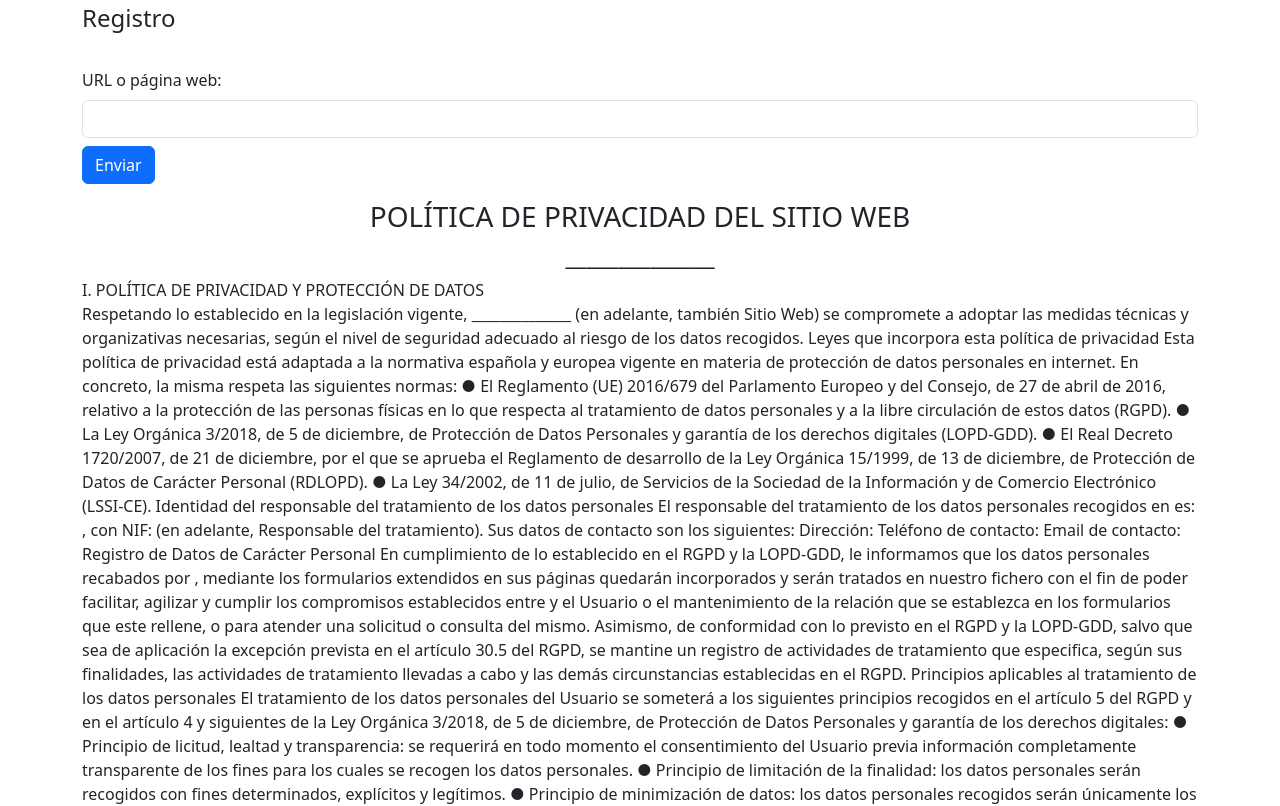
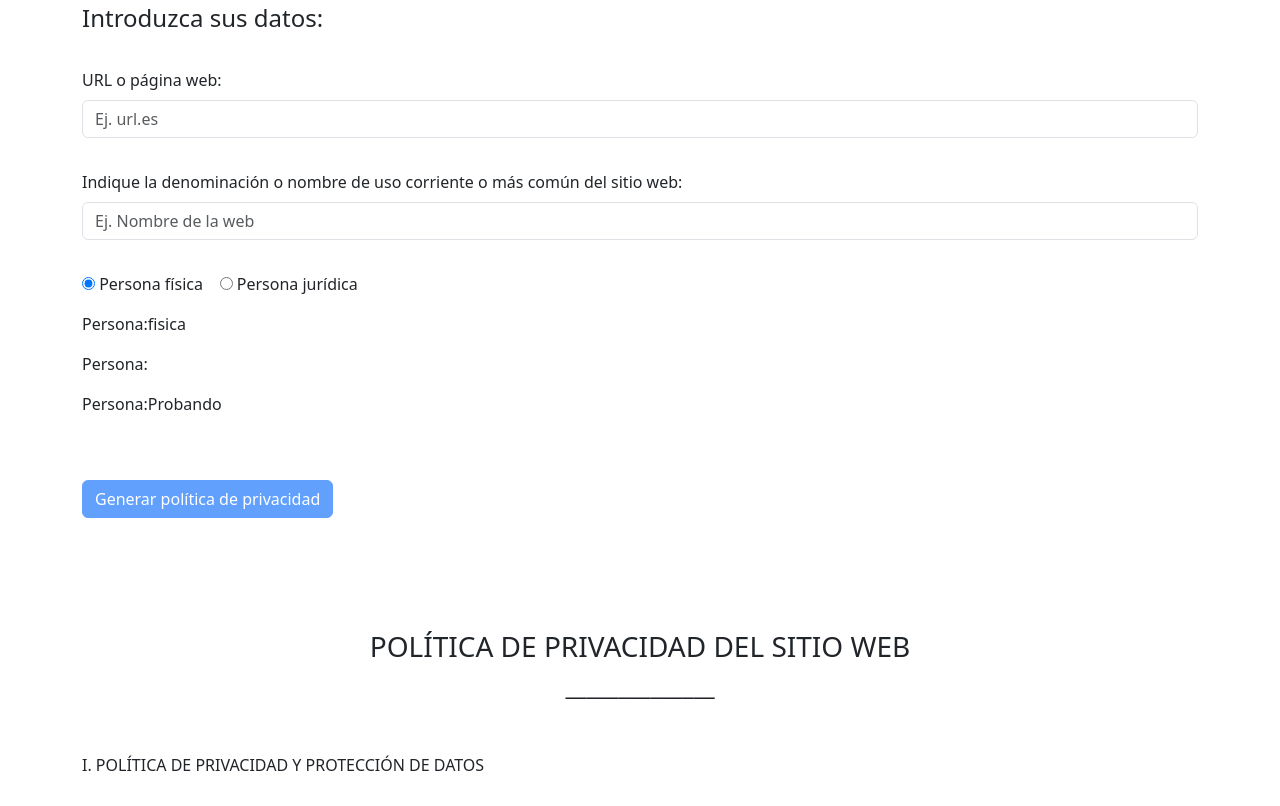
Before and after one commit to BFPere/Politica-Privacidad, an Angular app: page / in a window 1280 px wide. Shown: the top 806 px of the page. Built offline with nearby package versions, Linux system fonts and the light colour scheme.

Commit message:
sense errors, no passa valor persona a parent

```diff
--- a/src/app/app.module.ts
+++ b/src/app/app.module.ts
@@ -5,11 +5,13 @@ import { FormsModule, ReactiveFormsModule } from '@angular/forms';
 import { AppRoutingModule } from './app-routing.module';
 import { AppComponent } from './app.component';
 import { FormulariComponent } from './formulari/formulari.component';
+import { CheckformComponent } from './checkform/checkform.component';
 
 @NgModule({
   declarations: [
     AppComponent,
-    FormulariComponent
+    FormulariComponent,
+    CheckformComponent
   ],
   imports: [
     BrowserModule,
--- /dev/null
+++ b/src/app/checkform/checkform.component.html
@@ -0,0 +1,16 @@
+
+<!-- <form [formGroup]="formulariocheck" > -->
+    <form [formGroup]="formulariocheck"(ngSubmit)="submit()">
+    <p><br>
+      <input type="radio" formControlName="persona" value="fisica">&#160;Persona física&#160;&#160;&#160;
+      <input type="radio" formControlName="persona" value="juridica">&#160;Persona jurídica
+    </p>
+<!--
+    <p><button type="submit">Confirmar</button></p>
+  </form>-->
+  <div>
+    <p>Persona:{{formulariocheck.value.persona}}</p>
+    <p>Persona:{{this.persona}}</p>
+    <p>Persona:{{this.tipopersona2}}</p>
+    <!-- <p>Persona:{{this.tipopersona}}</p> -->
+  </div>
--- /dev/null
+++ b/src/app/checkform/checkform.component.ts
@@ -0,0 +1,25 @@
+import { Component, OnInit } from '@angular/core';
+import { FormGroup, FormControl } from '@angular/forms';
+
+@Component({
+  selector: 'app-checkform',
+  templateUrl: './checkform.component.html',
+  styleUrls: ['./checkform.component.css']
+})
+
+export class CheckformComponent implements OnInit{
+tipopersona2: string="Probando";
+persona!: string;
+
+  formulariocheck = new FormGroup({
+    persona: new FormControl('fisica'),
+  });
+
+  ngOnInit(): void {
+  }
+
+  submit() {
+    console.log("hola");
+  }
+
+}
--- a/src/app/formulari/formulari.component.html
+++ b/src/app/formulari/formulari.component.html
@@ -1,60 +1,57 @@
-
 <section id="forms">
 
     <div class="container">
-    <!-- <header>
-      <h1>Form elements</h1></header> -->
+
     <form [formGroup]="formulario" (ngSubmit)="onSubmit(formulario)" novalidate>
       <fieldset id="forms__input">
 
-        <legend>Registro</legend>
+        <legend>Introduzca sus datos:</legend>
 
         <br><br><label for="url" class="form-label">URL o página web:</label>
-        <input formControlName="url" class="form-control mb-2" type="url">
-
+        <input formControlName="url" class="form-control mb-2" type="url" placeholder="Ej. url.es" required>
         <div *ngIf="m.url.touched && m.url.invalid">
           <div *ngIf="m.url.errors?.required" class="errorform">Introduzca url o web</div>
           <div *ngIf="m.url.errors?.pattern" class="errorform">Introduzca una url o web válida</div>
         </div>
 
-        <!-- <br><label for="apellidos" class="form-label">Apellidos:</label>
-        <input formControlName="apellidos" class="form-control">
+        <br><label for="nombreurl" class="form-label">Indique la denominación o nombre de uso corriente o más común del sitio web:</label>
+        <input formControlName="nombreurl" class="form-control mb-2" placeholder="Ej. Nombre de la web" require>
+        <div *ngIf="m.nombreurl.touched && m.nombreurl.invalid">
+          <div *ngIf="m.url.errors?.required" class="errorform">Introduzca el nombre de la web</div>
+        </div>
 
-        <br><label for="email" class="form-label">e-mail:</label>
-        <input formControlName="email" class="form-control">
-        <p><br></p>
+        <app-checkform></app-checkform>
 
-        <span >Todos los campos son requeridos</span> -->
-
-        <!-- <span *ngIf="formulario.get('nombre')?.hasError('required')">Todos los campos son requeridos</span> -->
-        <!-- {{formulario.controls.user.errors | json}} -->
-
-        <!-- <p><button class="btn btn-primary" type="submit" [disabled]="!formulario.valid">Enviar</button></p> -->
-         <p><button class="btn btn-primary" type="submit" >Enviar</button></p>
+        <br><br><p><button class="btn btn-primary" type="submit" [disabled]="!formulario.valid">Generar política de privacidad</button></p>
+        <br><br><br><br>
       </fieldset>
     </form>
 </div>
 </section>
 
-<section id="forms">
-<div class="container" id="textocompleto">
+<section id="texto">
+<div class="container">
 
 <h3 class="centrado">POLÍTICA DE PRIVACIDAD DEL SITIO WEB</h3>
-<h4 class="centrado">{{url}}</h4>
-I. POLÍTICA DE PRIVACIDAD Y PROTECCIÓN DE DATOS <br>
-Respetando lo establecido en la legislación vigente, {{url}} (en adelante, también Sitio Web) se compromete a adoptar las medidas técnicas y organizativas necesarias, según el nivel de seguridad adecuado al riesgo de los datos recogidos.
-Leyes que incorpora esta política de privacidad
-Esta política de privacidad está adaptada a la normativa española y europea vigente en materia de protección de datos personales en internet. En concreto, la misma respeta las siguientes normas:
-●	El Reglamento (UE) 2016/679 del Parlamento Europeo y del Consejo, de 27 de abril de 2016, relativo a la protección de las personas físicas en lo que respecta al tratamiento de datos personales y a la libre circulación de estos datos (RGPD).
-●	La Ley Orgánica 3/2018, de 5 de diciembre, de Protección de Datos Personales y garantía de los derechos digitales (LOPD-GDD).
-●	El Real Decreto 1720/2007, de 21 de diciembre, por el que se aprueba el Reglamento de desarrollo de la Ley Orgánica 15/1999, de 13 de diciembre, de Protección de Datos de Carácter Personal (RDLOPD).
-●	La Ley 34/2002, de 11 de julio, de Servicios de la Sociedad de la Información y de Comercio Electrónico (LSSI-CE).
-Identidad del responsable del tratamiento de los datos personales
-El responsable del tratamiento de los datos personales recogidos en  es: , con NIF:  (en adelante, Responsable del tratamiento). Sus datos de contacto son los siguientes:
-Dirección:
-Teléfono de contacto:
-Email de contacto:
-Registro de Datos de Carácter Personal
+<h4 class="centrado">{{url}}</h4><br><br>
+
+<h6>I. POLÍTICA DE PRIVACIDAD Y PROTECCIÓN DE DATOS</h6><br>
+Respetando lo establecido en la legislación vigente, {{nombreurl}} (en adelante, también Sitio Web) se compromete a adoptar las medidas técnicas y organizativas necesarias, según el nivel de seguridad adecuado al riesgo de los datos recogidos.
+Leyes que incorpora esta política de privacidad.<br>
+Esta política de privacidad está adaptada a la normativa española y europea vigente en materia de protección de datos personales en internet. En concreto, la misma respeta las siguientes normas:<br>
+·	El Reglamento (UE) 2016/679 del Parlamento Europeo y del Consejo, de 27 de abril de 2016, relativo a la protección de las personas físicas en lo que respecta al tratamiento de datos personales y a la libre circulación de estos datos (RGPD).<br>
+·	La Ley Orgánica 3/2018, de 5 de diciembre, de Protección de Datos Personales y garantía de los derechos digitales (LOPD-GDD).<br>
+·	El Real Decreto 1720/2007, de 21 de diciembre, por el que se aprueba el Reglamento de desarrollo de la Ley Orgánica 15/1999, de 13 de diciembre, de Protección de Datos de Carácter Personal (RDLOPD).<br>
+·	La Ley 34/2002, de 11 de julio, de Servicios de la Sociedad de la Información y de Comercio Electrónico (LSSI-CE).<br>
+<br><h6>Identidad del responsable del tratamiento de los datos personales</h6>
+El responsable del tratamiento de los datos personales recogidos en {{url}} es (en adelante, Responsable del tratamiento):
+<br>&#160;&#160;&#160;· Nombre:<br>
+&#160;&#160;&#160;· NIF:<br>
+&#160;&#160;&#160;· Dirección: <br>
+&#160;&#160;&#160;· Teléfono de contacto: <br>
+&#160;&#160;&#160;· Email de contacto:
+<br><br>
+<h6>Registro de Datos de Carácter Personal</h6>
 En cumplimiento de lo establecido en el RGPD y la LOPD-GDD, le informamos que los datos personales recabados por , mediante los formularios extendidos en sus páginas quedarán incorporados y serán tratados en nuestro fichero con el fin de poder facilitar, agilizar y cumplir los compromisos establecidos entre  y el Usuario o el mantenimiento de la relación que se establezca en los formularios que este rellene, o para atender una solicitud o consulta del mismo. Asimismo, de conformidad con lo previsto en el RGPD y la LOPD-GDD, salvo que sea de aplicación la excepción prevista en el artículo 30.5 del RGPD, se mantine un registro de actividades de tratamiento que especifica, según sus finalidades, las actividades de tratamiento llevadas a cabo y las demás circunstancias establecidas en el RGPD.
 Principios aplicables al tratamiento de los datos personales
 El tratamiento de los datos personales del Usuario se someterá a los siguientes principios recogidos en el artículo 5 del RGPD y en el artículo 4 y siguientes de la Ley Orgánica 3/2018, de 5 de diciembre, de Protección de Datos Personales y garantía de los derechos digitales:
--- a/src/app/formulari/formulari.component.ts
+++ b/src/app/formulari/formulari.component.ts
@@ -1,5 +1,6 @@
 import { Component, OnInit } from '@angular/core';
-import { FormGroup, FormBuilder, Validators} from '@angular/forms';
+import { FormGroup, FormControl, FormBuilder, Validators} from '@angular/forms';
+import { CheckformComponent } from '../checkform/checkform.component';
 
 
 @Component({
@@ -10,23 +11,28 @@ import { FormGroup, FormBuilder, Validators} from '@angular/forms';
 export class FormulariComponent implements OnInit {
 
   formulario!: FormGroup;
+  checkform: any;
 
   constructor(private formBuilder: FormBuilder) {}
 
   url: string = "______________";
+  nombreurl: string = "______________";
+  persona: string ="fisica";
+
 
   ngOnInit(): void {
     this.formulario = this.formBuilder.group({
       url: ['', [Validators.required,
         Validators.pattern('(https:\/\/www\.|http:\/\/www\.|https:\/\/|http:\/\/)?[a-zA-Z0-9]{2,}(\.[a-zA-Z0-9]{2,})(\.[a-zA-Z0-9]{2,})?')]],
-      apellidos: ['', [Validators.required, Validators.minLength(3)]],
-      email: ['', [Validators.required]]
+      nombreurl: ['', [Validators.required]],
+
     });
   }
 
-
   onSubmit(_datosForm: any) {
     this.url = _datosForm.value.url;
+    this.nombreurl = _datosForm.value.nombreurl;
+    // this.persona = this.checkform.formulariocheck.value.persona;
   }
 
   get m(){
```
Also changed, not shown: src/app/checkform/checkform.component.css (added), 1 other file (tests, documents, lock files or other folders).
